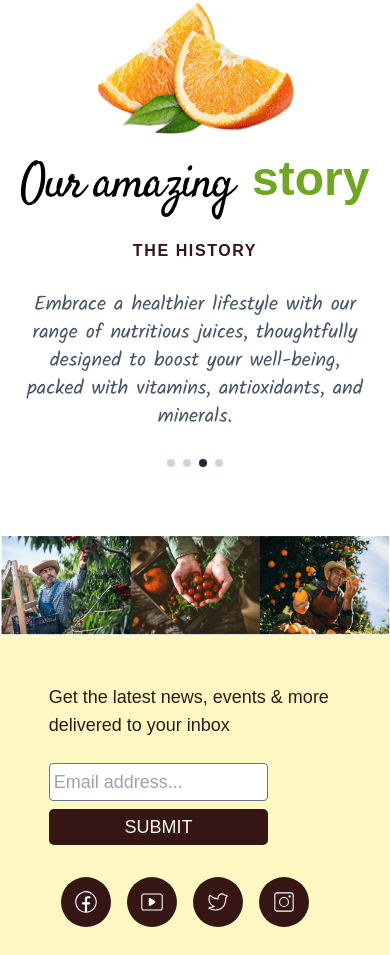
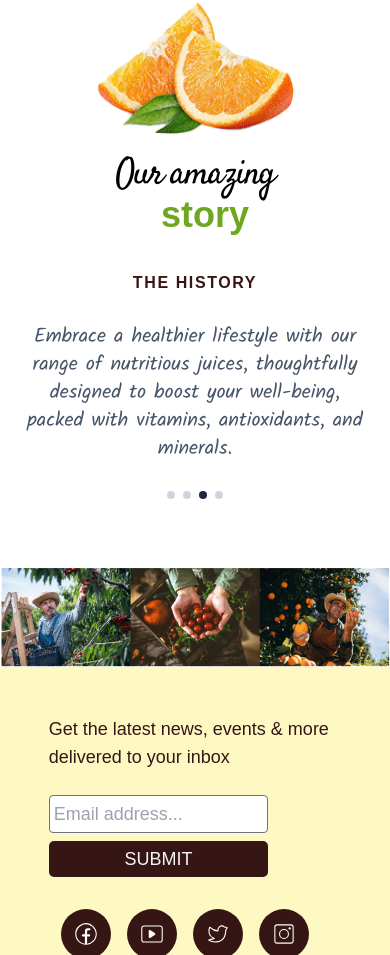
Before and after one commit to priti921/Fruitopia, a Next.js app in the folder fruitopia/: page / in a window 390 px wide. Shown: the part 6892-7847 px from the top of the page. Built offline with nearby package versions, Linux system fonts and the light colour scheme; no server answers; a web font is replaced by a local one.

Commit message:
mobile screen fix: story title

```diff
--- a/fruitopia/components/sections/Story.tsx
+++ b/fruitopia/components/sections/Story.tsx
@@ -29,7 +29,7 @@ const Story: FC = () => {
         </div>
         <div className='w-full mx-auto'>
           {/* HEADLINE */}
-          <div className="flex  space-x-5 justify-center items-center text-center text-5xl mb-6">
+          <div className="flex  space-x-5 justify-center items-center text-center text-4xl  2xl:text-5xl flex-col sm:flex-row mb-6">
             <p className='font-[Satisfy] tracking-tighter'>Our amazing</p>
             <p className='ysa font-bold mb-3 text-[#6fa720] '>story</p>
           </div>
@@ -59,7 +59,7 @@ const Story: FC = () => {
         </div>
       </div>
 
-    </section>
+    </section >
   )
 }
 
```
Also changed, not shown: 1 other file (tests, documents, lock files or other folders).
